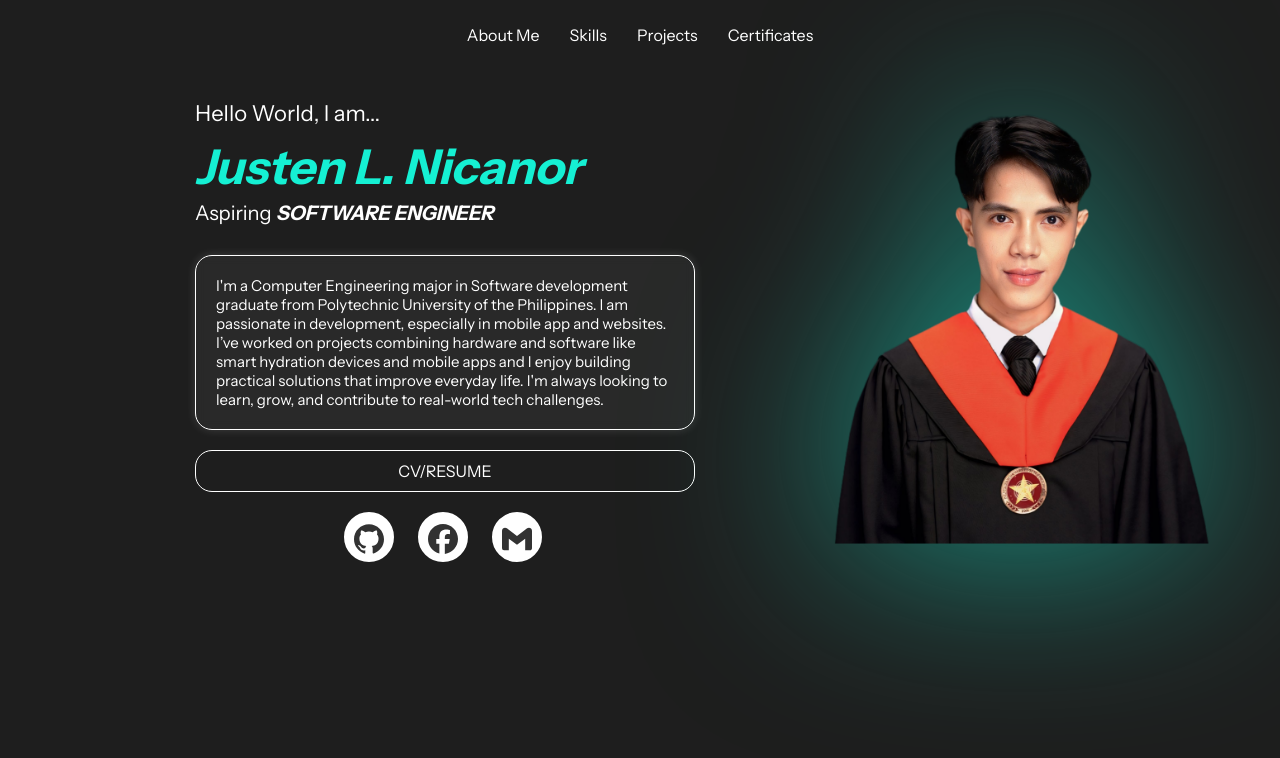
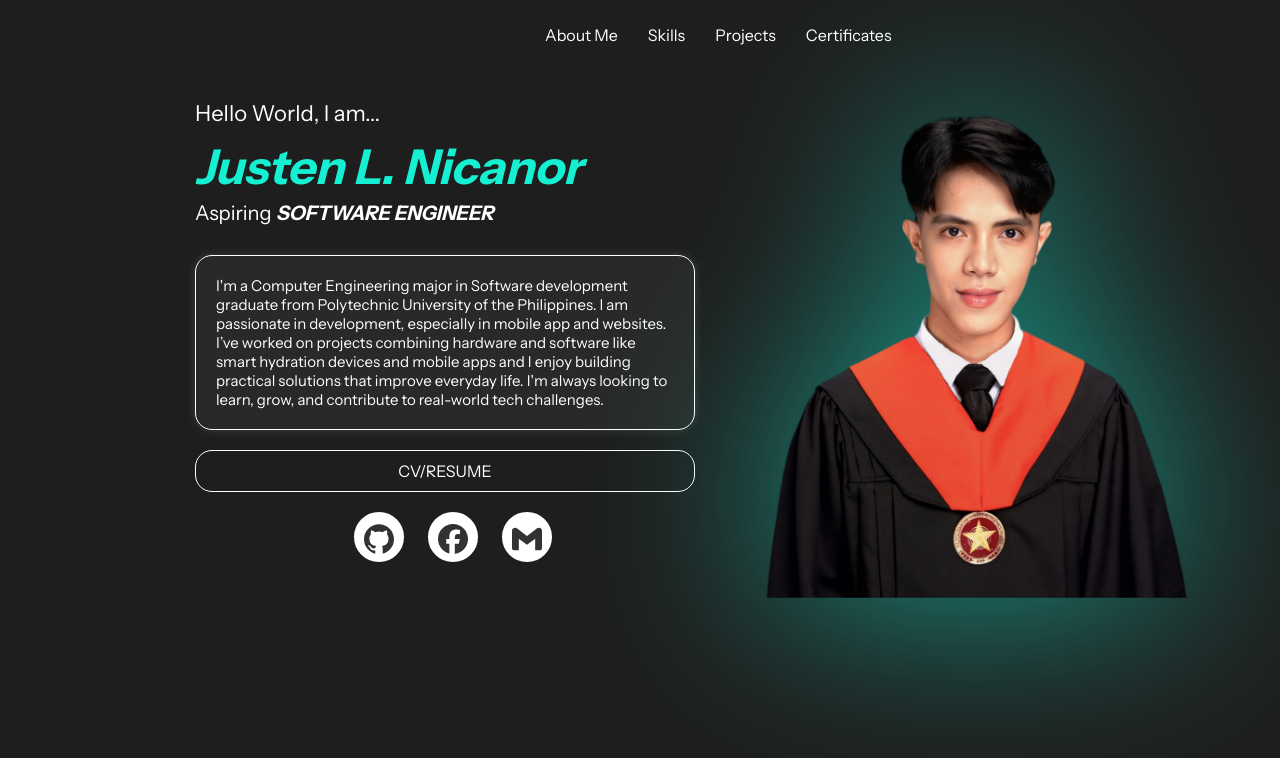
Before and after one commit to JustenNicanor/Nicanor-Website-Portfolio, a React (Create React App) app: page / in a window 1280 px wide. Shown: the top 758 px of the page. Built offline with nearby package versions, Linux system fonts and the light colour scheme.

Commit message:
edit enhance

```diff
--- a/src/App.css
+++ b/src/App.css
@@ -54,6 +54,7 @@ body {
 .navbar {
   padding: 15px 20px;              /* Increased padding for more spacing */
   margin-top: 10px;                /* Pushes navbar a bit lower */
+  margin-left: 350px;
   position: -webkit-sticky;        /* Safari support */
   position: sticky;
   top: 0;
@@ -123,14 +124,14 @@ body {
 /* Image container refined */
 .header-photo {
   position: absolute;
-  right: -515px;     /* Adjusted slightly more left */
-  top: 50%;        /* Lowered */
+  right: -475px;     /* Adjusted slightly more left */
+  top: 55%;        /* Lowered */
   transform: translateY(-50%);
   z-index: 2;
 }
 
 .profile-img {
-  width: 400px;    /* Larger */
+  width:450px;    /* Larger */
   height: auto;
   animation: fadeInDown 1s ease-in-out 1;
   filter: drop-shadow(0 0 100px rgba(21, 240, 211, 0.6)); /* Stronger glow */
--- a/src/App.js
+++ b/src/App.js
@@ -3,6 +3,10 @@ import './App.css';
 function App() {
   return (
 
+
+
+
+        <div className="header-wrapper">
 
           <div className="App">
             <nav className="navbar">
@@ -13,8 +17,6 @@ function App() {
                 <li><a href="#certificates">Certificates</a></li>
               </ul>
             </nav>
-
-        <div className="header-wrapper">
         <header className="header">
           <div className="header-left">
             <div className="header-text">
```
Lines whose indentation alone changed are shown as unchanged.
